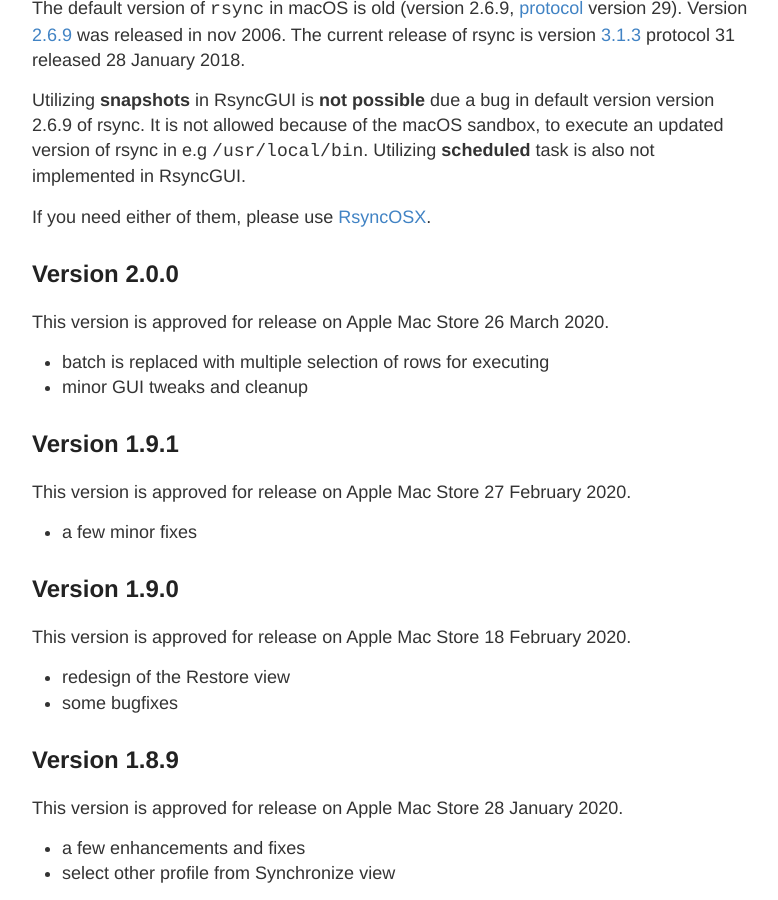
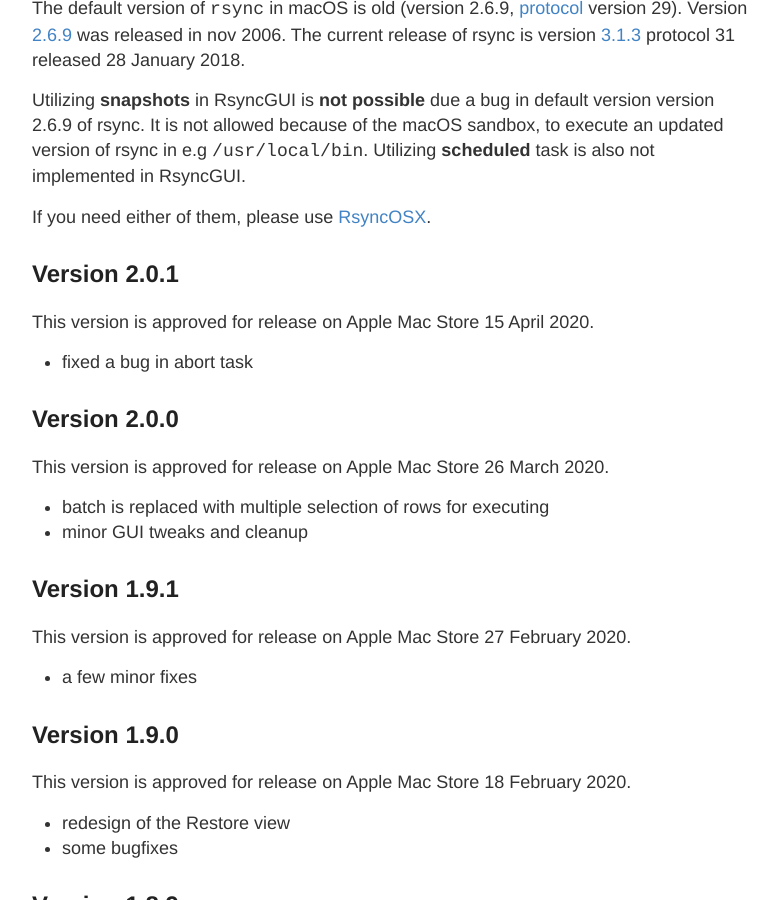
Before and after one commit to d2s/Documentation, a Jekyll site: the page built from _posts/2018-04-10-RsyncGUIChangelog.md, in a window 1280 px wide and 900 px high, scrolled down 964 px. Shown: the whole window, without its empty margins (248-1026 px from the left). Built offline with Jekyll 4.4.1, drawn with Linux system fonts in a browser that asks for light colours.

Commit message:
Update 2018-04-10-RsyncGUIChangelog.md

```diff
--- a/_posts/2018-04-10-RsyncGUIChangelog.md
+++ b/_posts/2018-04-10-RsyncGUIChangelog.md
@@ -23,6 +23,12 @@ The default version of `rsync` in macOS is old (version 2.6.9, [protocol](https:
 Utilizing **snapshots** in RsyncGUI is **not possible** due a bug in default version version 2.6.9 of rsync. It is not allowed because of the macOS sandbox, to execute an updated version of rsync in e.g `/usr/local/bin`. Utilizing **scheduled** task is also not implemented in RsyncGUI.
 
 If you need either of them, please use [RsyncOSX](https://github.com/rsyncOSX/RsyncOSX).
+
+## Version 2.0.1
+
+This version is approved for release on Apple Mac Store 15 April 2020.
+
+- fixed a bug in abort task
 
 ## Version 2.0.0
 
```
